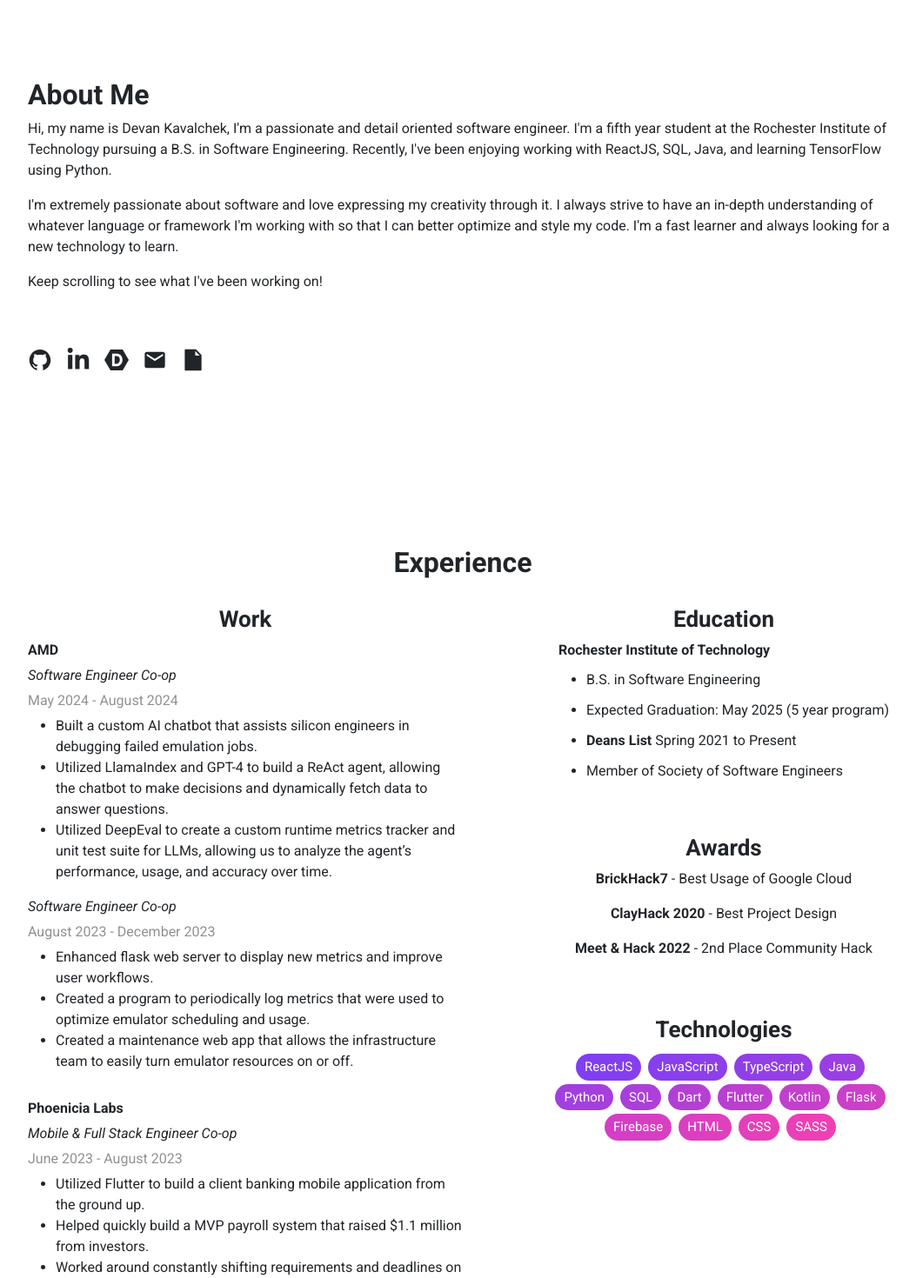
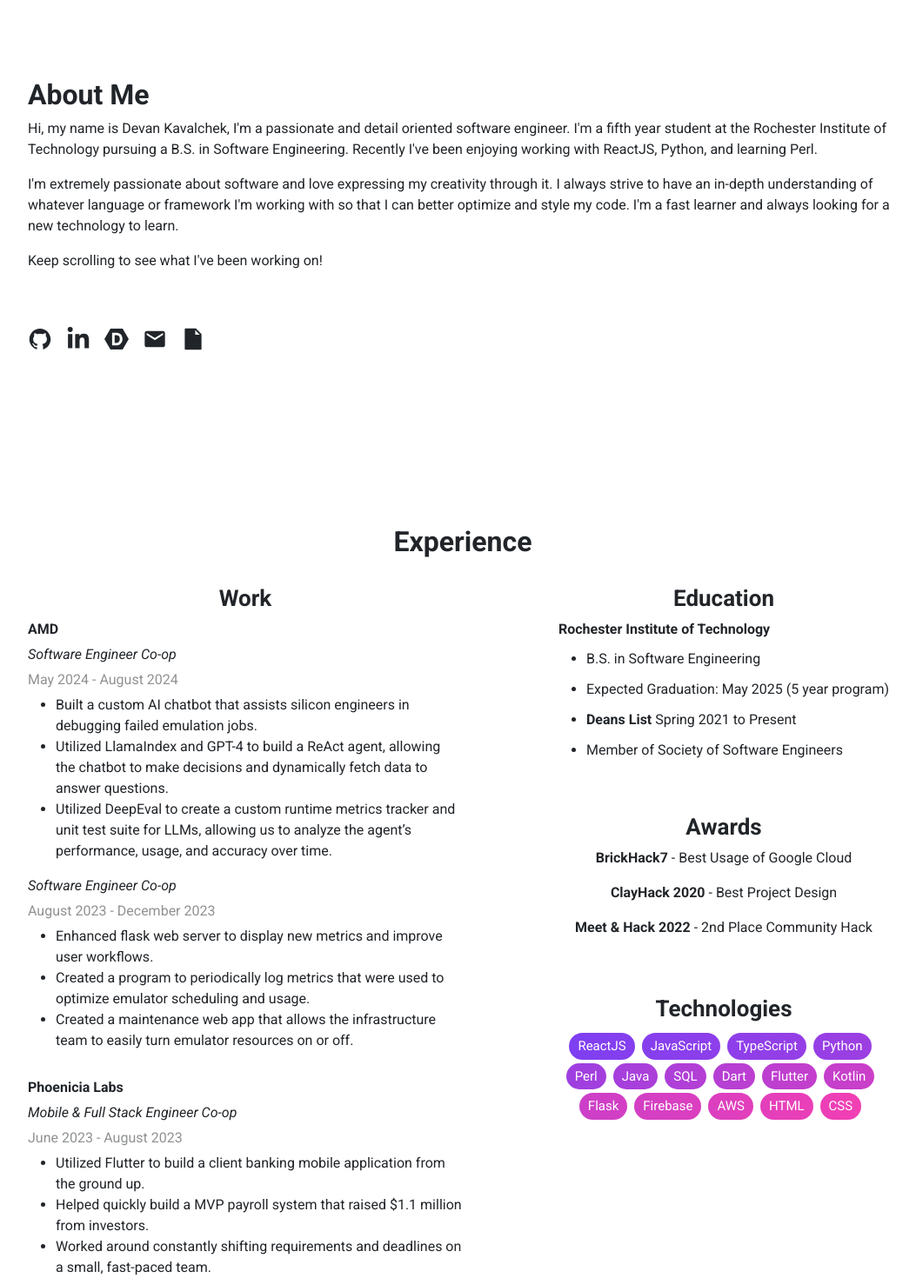
Before and after one commit to devkav/personalWebsite, a React (Create React App) app: page / in a window 1280 px wide. Shown: the part 760-2230 px from the top of the page at 87% size, without its empty margins (108-1161 px from the left). Built offline with nearby package versions, Linux system fonts and the light colour scheme.

Commit message:
Added perl experience

```diff
--- a/src/pages/AboutMe.tsx
+++ b/src/pages/AboutMe.tsx
@@ -9,9 +9,8 @@ const AboutMe = () => {
         <p>
           Hi, my name is Devan Kavalchek, I'm a passionate and detail oriented
           software engineer. I'm a fifth year student at the Rochester Institute
-          of Technology pursuing a B.S. in Software Engineering. Recently, I've
-          been enjoying working with ReactJS, SQL, Java, and learning TensorFlow
-          using Python.
+          of Technology pursuing a B.S. in Software Engineering. Recently I've
+          been enjoying working with ReactJS, Python, and learning Perl.
         </p>
         <p>
           I'm extremely passionate about software and love expressing my
--- a/src/pages/Experience.tsx
+++ b/src/pages/Experience.tsx
@@ -19,17 +19,18 @@ const technologies: string[] = [
   'ReactJS',
   'JavaScript',
   'TypeScript',
+  'Python',
+  'Perl',
   'Java',
-  'Python',
   'SQL',
   'Dart',
   'Flutter',
   'Kotlin',
   'Flask',
   'Firebase',
+  'AWS',
   'HTML',
   'CSS',
-  'SASS'
 ];
 
 const work: Work[] = [
```
